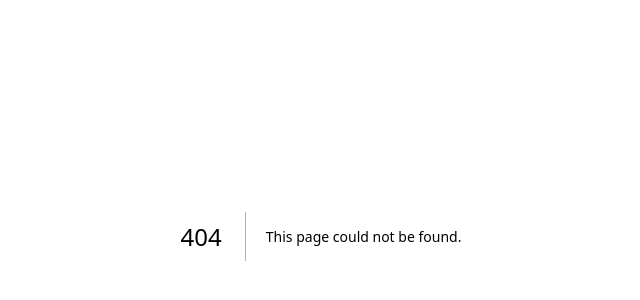
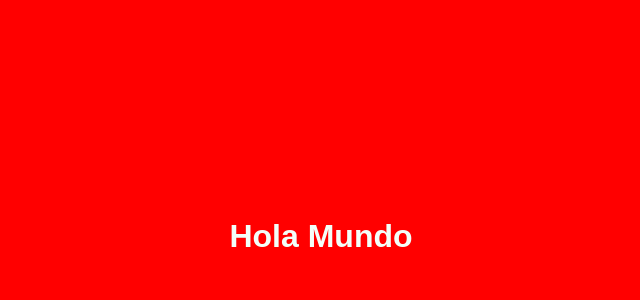
Before and after one commit to NeftaliGC/Budgment-Web, a Next.js app in the folder budgment/frontend/: page /inicio in a window 1280 px wide. Before the commit this address had no page. Shown: the part 164-464 px from the top of the page, without its empty margins (319-959 px from the left). Built offline with nearby package versions, Linux system fonts and the light colour scheme.

Commit message:
pagina inicio

```diff
--- /dev/null
+++ b/budgment/frontend/src/app/inicio/page.tsx
@@ -0,0 +1,6 @@
+import Fondo from "@/components/Fondo";
+import '@/styles/globals.css';
+
+export default function InicioPages() {
+    return Fondo({ children: <h1>Hola Mundo</h1>, color: "red" });
+}
--- /dev/null
+++ b/budgment/frontend/src/components/Fondo.tsx
@@ -0,0 +1,25 @@
+import React from 'react';
+
+interface FondoProps {
+  children: React.ReactNode; // esto permite meter más componentes dentro
+  color?: string; // opcional: puedes personalizar el color
+}
+
+const Fondo: React.FC<FondoProps> = ({ children, color = "--bg" }) => {
+  return (
+    <div
+      style={{
+        backgroundColor: color,
+        width: "100vw",
+        height: "100vh",
+        display: "flex",
+        justifyContent: "center",
+        alignItems: "center",
+      }}
+    >
+      {children}
+    </div>
+  );
+};
+
+export default Fondo;
```
